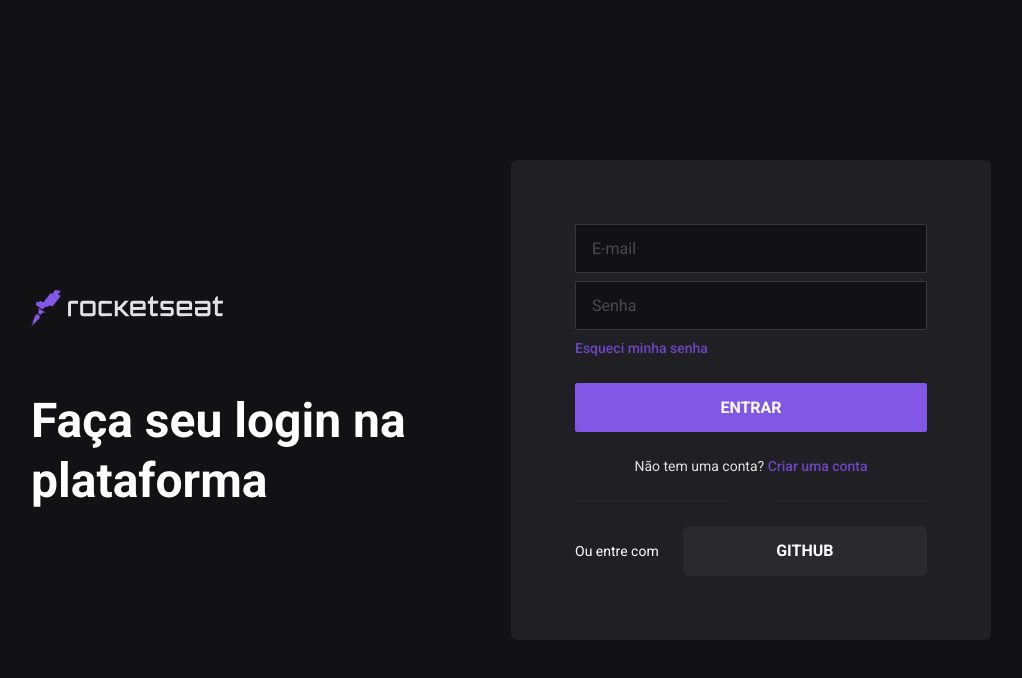
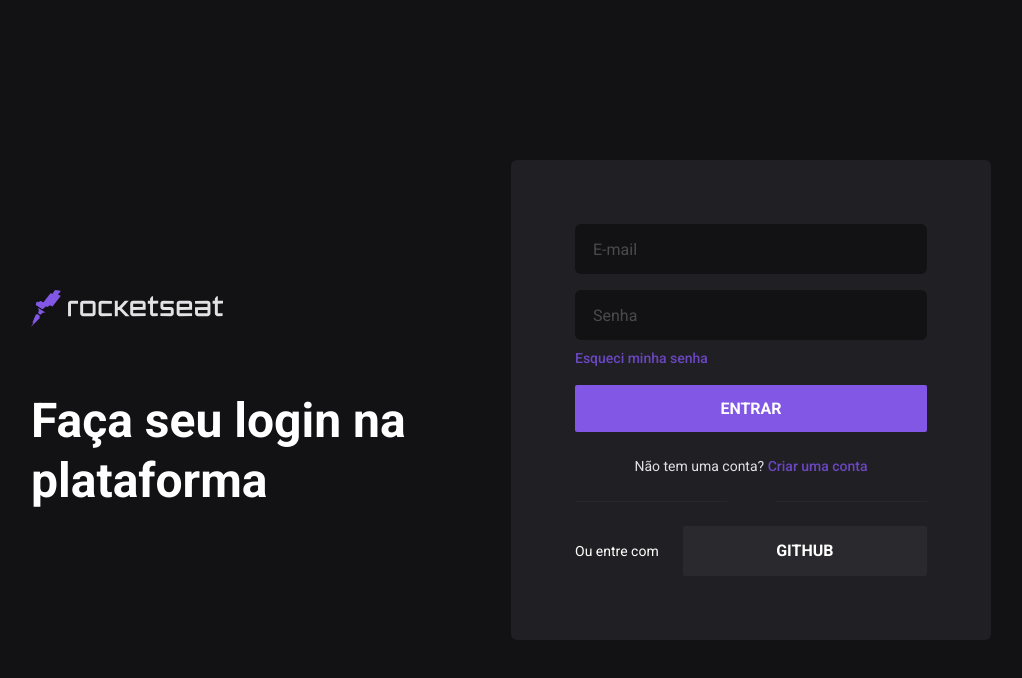
Before and after one commit to Guigalaverna/e-learning, a Next.js app: page / in a window 1280 px wide. Shown: the top 678 px of the page, without its empty margins (129-1151 px from the left). Built offline with nearby package versions, Linux system fonts and the light colour scheme.

Commit message:
refactor: export some components

```diff
--- /dev/null
+++ b/src/components/Button.tsx
@@ -0,0 +1,22 @@
+import {
+  Button as ChakraButton,
+  ButtonProps as ChakraButtonProps,
+} from "@chakra-ui/react";
+import {ReactNode} from "react";
+
+interface ButtonProps extends ChakraButtonProps {
+  children: ReactNode;
+}
+
+export function Button({children, ...rest}: ButtonProps) {
+  return (
+    <ChakraButton
+      h="50px"
+      borderRadius="sm"
+      _hover={{bg: "purple.600"}}
+      {...rest}
+    >
+      {children}
+    </ChakraButton>
+  );
+}
--- /dev/null
+++ b/src/components/IconButton.tsx
@@ -0,0 +1,15 @@
+import {ButtonProps as ChakraButtonProps} from "@chakra-ui/react";
+import {ReactNode} from "react";
+import {Button} from "./Button";
+
+interface ButtonProps extends ChakraButtonProps {
+  children: ReactNode;
+}
+
+export function IconButton({children}: ButtonProps) {
+  return (
+    <Button h="50px" flex="1" bg="gray.600" ml="6" _hover={{bg: "purple.500"}}>
+      {children}
+    </Button>
+  );
+}
--- /dev/null
+++ b/src/components/Input.tsx
@@ -0,0 +1,18 @@
+import {
+  Input as ChakraInput,
+  InputProps as ChakraInputProps,
+} from "@chakra-ui/react";
+
+interface InputProps extends ChakraInputProps {}
+
+export function Input({...rest}: InputProps) {
+  return (
+    <ChakraInput
+      h="50px"
+      bg="gray.800"
+      focusBorderColor="purple.500"
+      borderRadius="md"
+      {...rest}
+    />
+  );
+}
--- /dev/null
+++ b/src/components/SignUpLink.tsx
@@ -0,0 +1,16 @@
+import {Link, Text} from "@chakra-ui/react";
+
+export function SignUpLink() {
+  return (
+    <Text textAlign="center" fontSize="sm" color="gray.300" mt="6">
+      Não tem uma conta?{" "}
+      <Link
+        color="purple.600"
+        fontWeight="medium"
+        _hover={{color: "purple.500"}}
+      >
+        Criar uma conta
+      </Link>
+    </Text>
+  );
+}
--- a/src/pages/index.tsx
+++ b/src/pages/index.tsx
@@ -1,15 +1,10 @@
-import {
-  Button,
-  Flex,
-  Grid,
-  Heading,
-  Image,
-  Input,
-  Link,
-  Text,
-} from "@chakra-ui/react";
+import {Flex, Grid, Heading, Image, Link, Text, VStack} from "@chakra-ui/react";
+import {Button} from "../components/Button";
+import {IconButton} from "../components/IconButton";
 
 import {Divider} from "../components/Divider";
+import {Input} from "../components/Input";
+import {SignUpLink} from "../components/SignUpLink";
 
 export default function Login() {
   return (
@@ -42,22 +37,10 @@ export default function Login() {
         align="stretch"
         p="16"
       >
-        <Input
-          h="50px"
-          bg="gray.800"
-          focusBorderColor="purple.500"
-          borderRadius="sm"
-          placeholder="E-mail"
-        />
-
-        <Input
-          h="50px"
-          bg="gray.800"
-          focusBorderColor="purple.500"
-          borderRadius="sm"
-          mt="2"
-          placeholder="Senha"
-        />
+        <VStack spacing="4">
+          <Input variant="filled" placeholder="E-mail" />
+          <Input variant="filled" placeholder="Senha" />
+        </VStack>
 
         <Link
           alignSelf="flex-start"
@@ -72,39 +55,17 @@ export default function Login() {
           Esqueci minha senha
         </Link>
 
-        <Button
-          mt="6"
-          bg="purple.500"
-          h="50px"
-          borderRadius="sm"
-          _hover={{bg: "purple.600"}}
-        >
+        <Button bg="purple.500" mt="4">
           ENTRAR
         </Button>
-        <Text textAlign="center" fontSize="sm" color="gray.300" mt="6">
-          Não tem uma conta?{" "}
-          <Link
-            color="purple.600"
-            fontWeight="medium"
-            _hover={{color: "purple.500"}}
-          >
-            Criar uma conta
-          </Link>
-        </Text>
+
+        <SignUpLink />
 
         <Divider />
 
         <Flex align="center" mt="6">
           <Text fontSize="sm">Ou entre com</Text>
-          <Button
-            h="50px"
-            flex="1"
-            bg="gray.600"
-            ml="6"
-            _hover={{bg: "purple.500"}}
-          >
-            GITHUB
-          </Button>
+          <IconButton>GITHUB</IconButton>
         </Flex>
       </Flex>
     </Grid>
```
